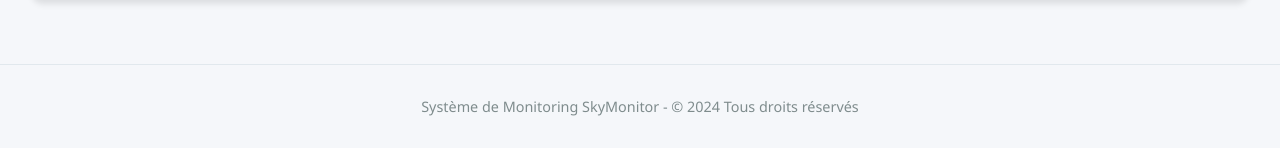
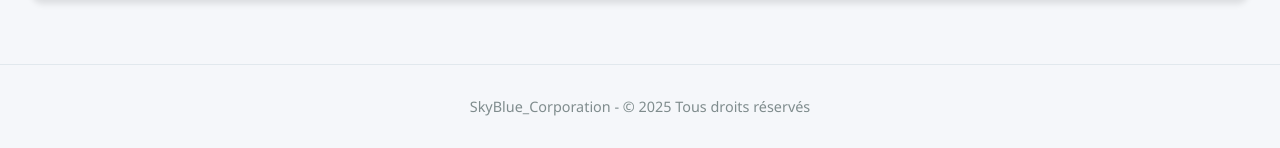
Before and after one commit to SkyBlue-Corporation/SkyMonitor, a Flask app: page /dashboard in a window 1280 px wide. Shown: the part 1522-1670 px from the top of the page. Run offline with Flask 3, Linux system fonts and the light colour scheme; some libraries are stand-ins or nearby versions.

Commit message:
add: Tout droits Réservés

```diff
--- a/monitoring-app/app/templates/dashboard.html
+++ b/monitoring-app/app/templates/dashboard.html
@@ -792,7 +792,7 @@
     </main>
 
     <footer>
-        <p>Système de Monitoring SkyMonitor - © 2024 Tous droits réservés</p>
+        <p>SkyBlue_Corporation - © 2025 Tous droits réservés</p>
     </footer>
 
     <script>
```
